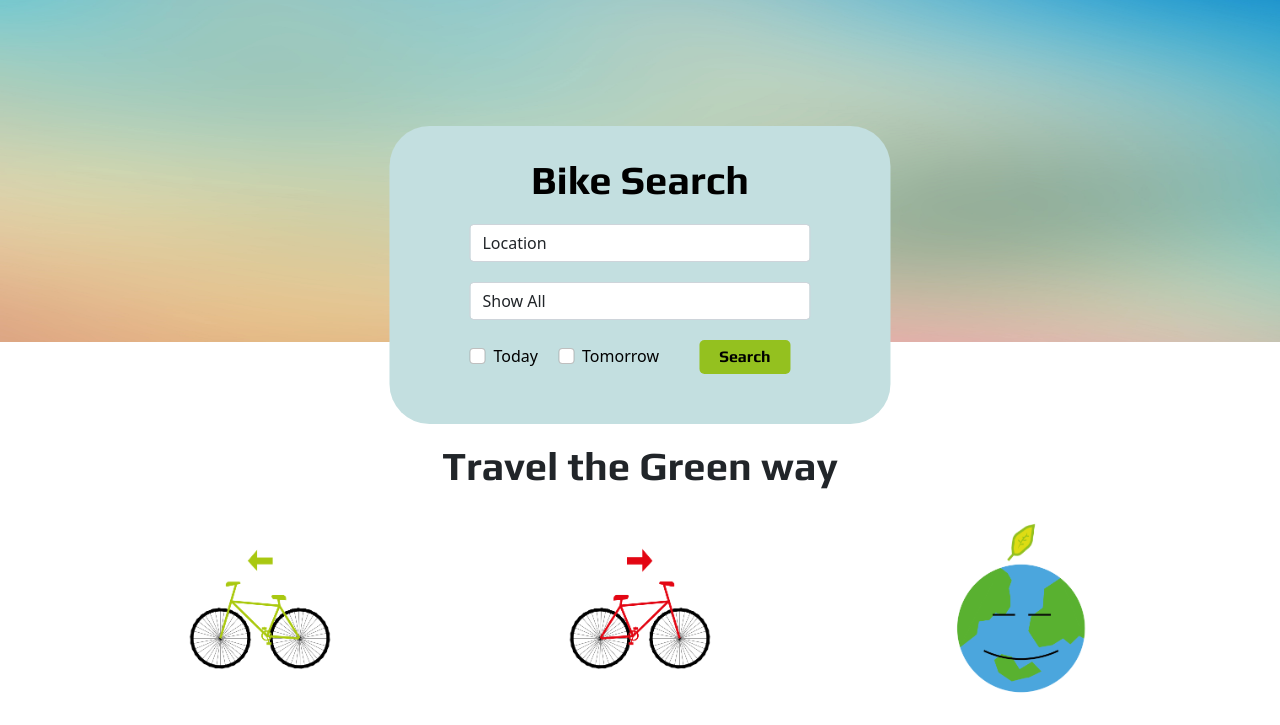
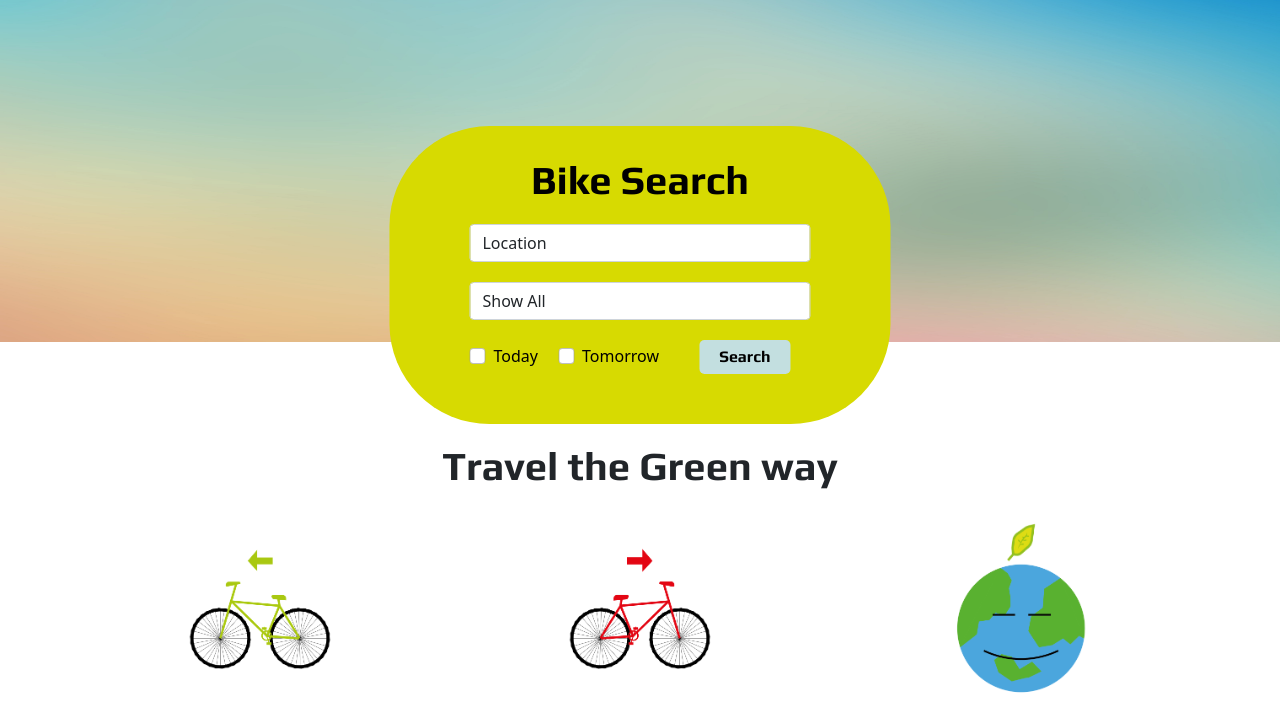
Before and after one commit to Dylanos03/GoPedal, a plain HTML site: page index.html in a window 1280 px wide. Shown: the part 64-789 px from the top of the page. Drawn offline with nearby package versions, Linux system fonts and the light colour scheme.

Commit message:
Update GoPedal.css

```diff
--- a/GoPedal.css
+++ b/GoPedal.css
@@ -1,5 +1,5 @@
 .searchButton {
-    background-color: #94c11f;
+    background-color: #C3DFE0;
     border: 0px;
     margin: 20px;
     padding: 5px;
@@ -11,11 +11,11 @@
 
 .formBox {
     margin: 20px;
-    background-color: #C3DFE0;
+    background-color: #d7da01;
     padding: 30px;
     padding-left: 80px;
     padding-right: 80px;
-    border-radius: 40px;
+    border-radius: 100px;
     min-width: fit-content;
     max-width: 2000;
 }
```
